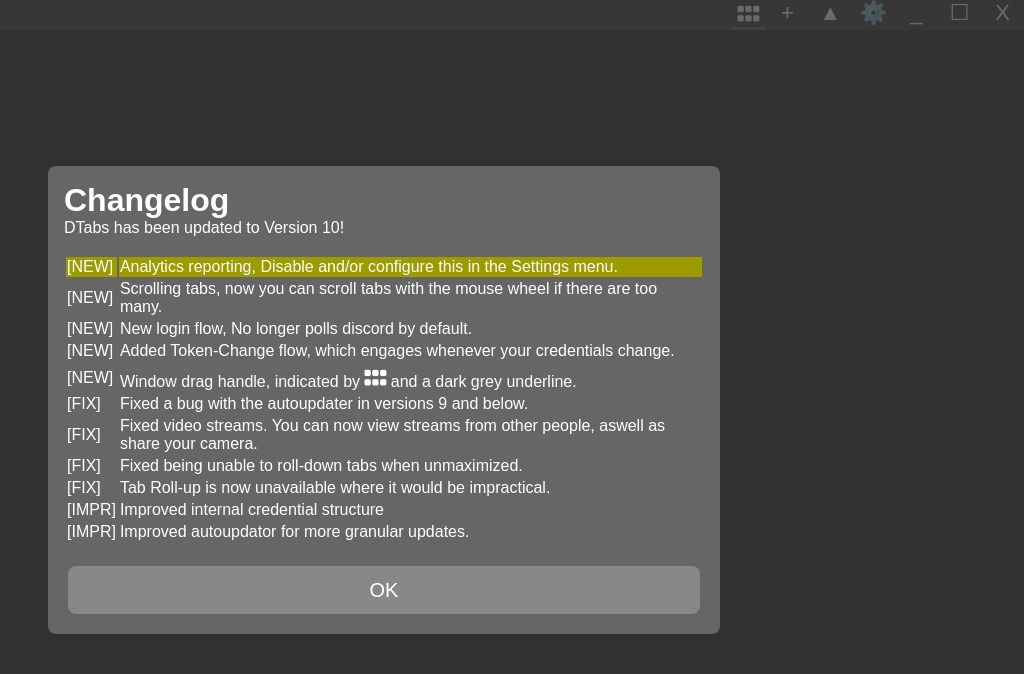
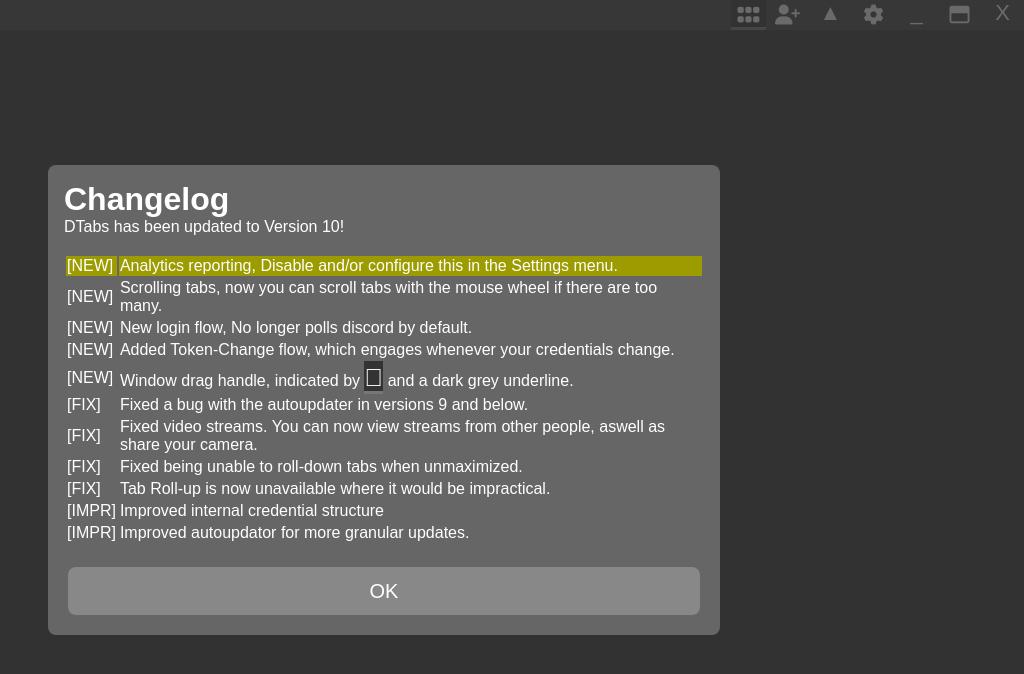
Before and after one commit to craftxbox/DTabs, an Electron app: page index.html in a window 1280 px wide. Shown: the whole page, without its empty margins (256-1280 px from the left). Drawn offline with nearby package versions, Linux system fonts and the light colour scheme; no server answers.

Commit message:
fontawesome and icon changes

```diff
--- a/index.html
+++ b/index.html
@@ -94,11 +94,18 @@
 
 		#grabbar {
 			-webkit-app-region: drag;
+			box-sizing: border-box;
+			font-size: 25px;
+			padding-top: 2px;
+			border-bottom: 3px #777 solid;
+			background-color: #333
+		}
+
+		.fa {
 			font-family: "Font Awesome 5 Free";
 			font-weight: 900;
-			font-size: 25px;
-			box-sizing: border-box;
-			border-bottom: 3px #666 solid;
+			padding-top: 5px;
+			font-size: 20px;
 		}
 
 		.mainbody {
@@ -267,31 +274,30 @@
 			display: block;
 		}
 	</style>
-	<link rel="stylesheet" href="https://use.fontawesome.com/releases/v5.6.1/css/all.css"
-		integrity="sha384-gfdkjb5BdAXd+lj+gudLWI+BXq4IuLW5IT+brZEZsLFm++aCMlF1V92rMkPaX4PP" crossorigin="anonymous" />
+	<link rel="stylesheet" href="https://use.fontawesome.com/releases/v6.4.2/css/all.css" crossorigin="anonymous" />
 </head>
 
 <body>
 	<div class="topbar" id="topbar">
 		<div class="topbar spacer" id="tabbuttons"></div>
-		<div class="titlebutton" id="grabbar" title="Drag the window from here.">
+		<div class="titlebutton fa" id="grabbar" title="Drag the window from here.">
 			&#xf58d;
 		</div>
-		<div class="titlebutton" id="addtab" title="Create a new tab." onclick="addtab(false)">
-			+
+		<div class="titlebutton fa" id="addtab" title="Create a new tab." onclick="addtab(false)">
+			&#xf234;
 		</div>
 		<div class="titlebutton rollupbtn" title="Collapse the tab bar unless hovered" onclick="rollup()">
 			▲
 		</div>
-		<div class="titlebutton settingsbtn" title="Configure DTabs settings." onclick="settings()">
-			⚙️
+		<div class="titlebutton fa settingsbtn" title="Configure DTabs settings." onclick="settings()">
+			&#xf013;
 		</div>
 		<div class="titlebutton" onclick="remote.getCurrentWindow().minimize()">
 			_
 		</div>
-		<div class="titlebutton"
+		<div class="titlebutton fa far"
 			onclick="remote.getCurrentWindow().isMaximized() ? remote.getCurrentWindow().unmaximize() : remote.getCurrentWindow().maximize()">
-			☐
+			&#xf2d0;
 		</div>
 		<div class="titlebutton" onclick="remote.getCurrentWindow().destroy()">X</div>
 	</div>
```
